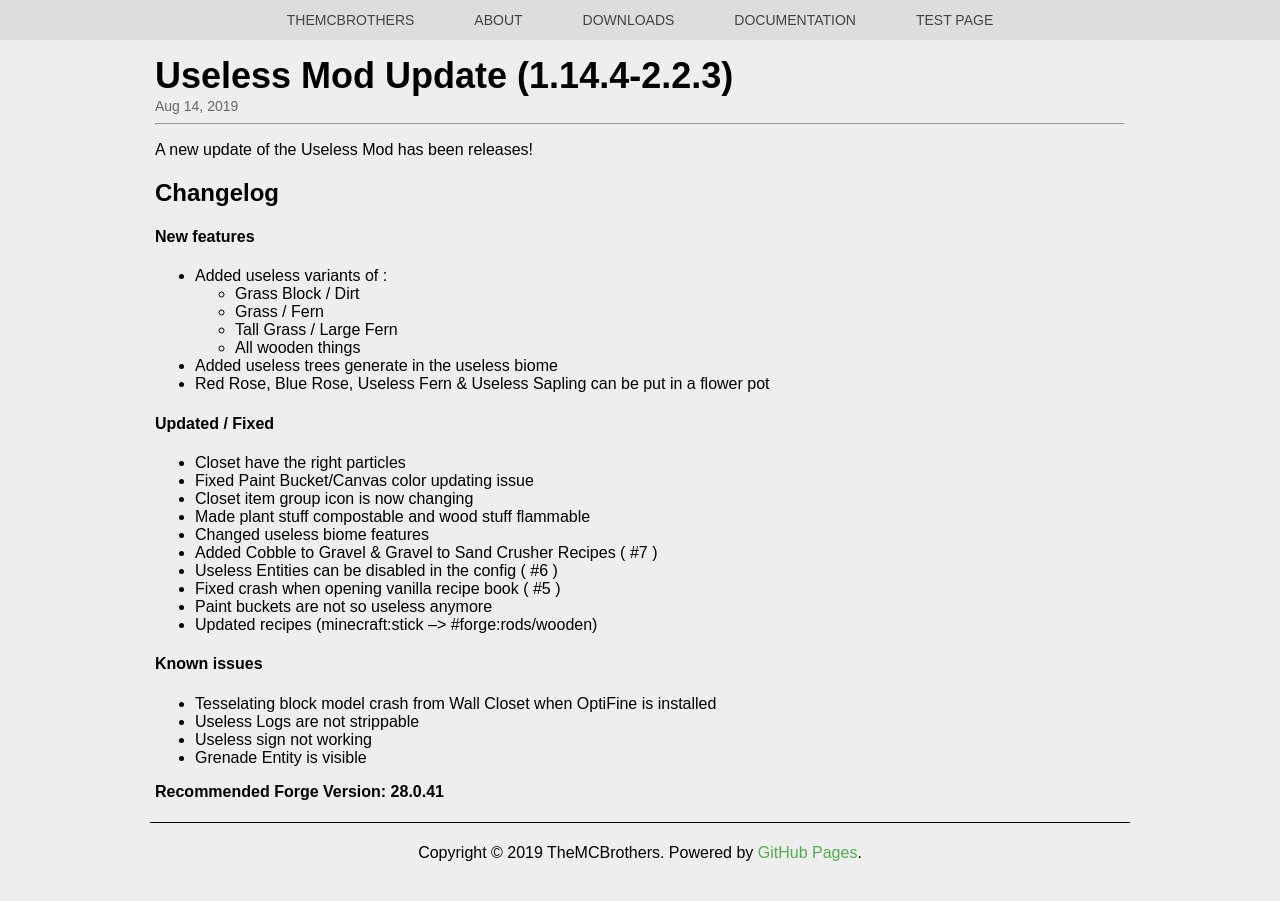
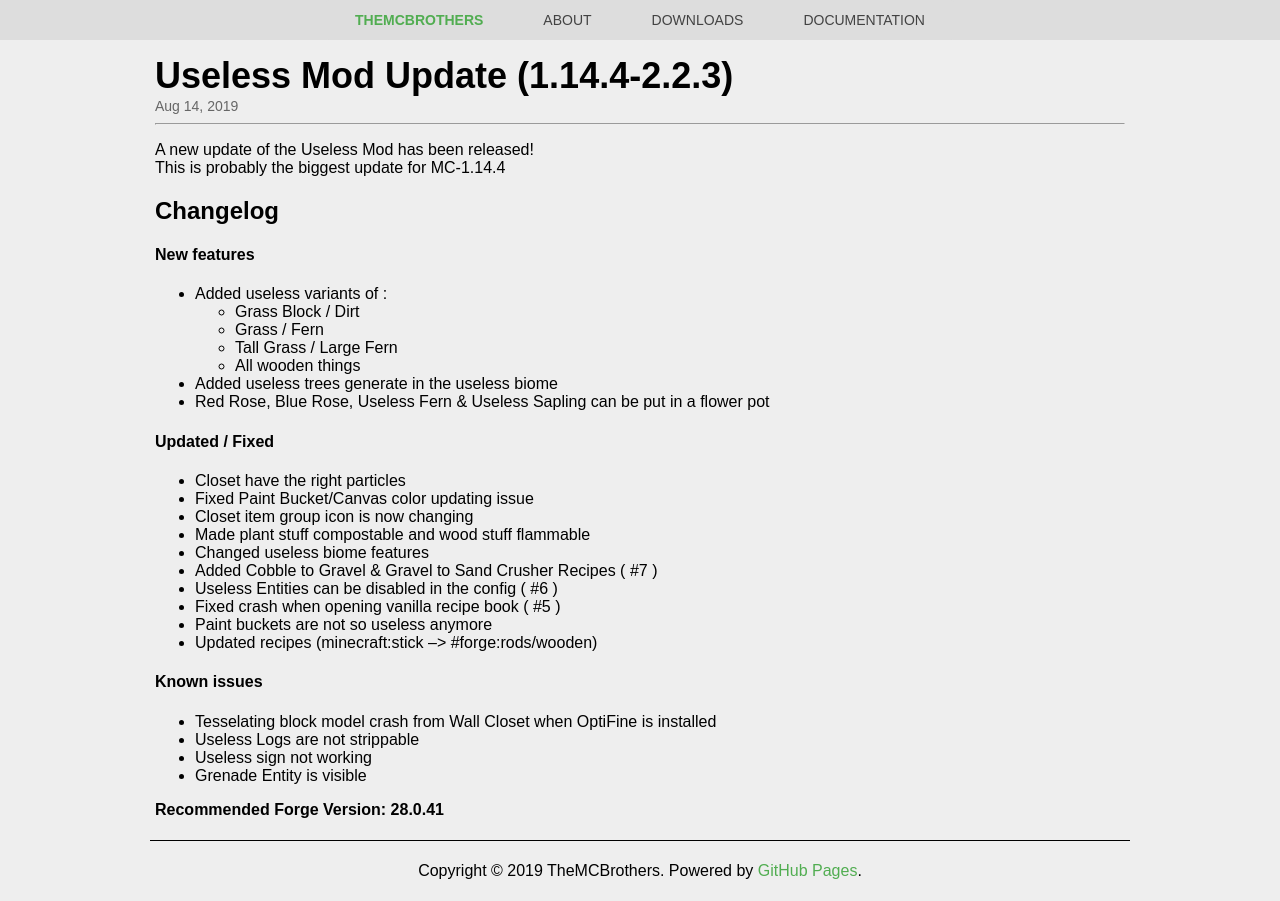
Before and after one commit to TheMCBrothers/themcbrothers.github.io, a Jekyll site: the page built from _posts/2019-08-14-useless-mod-update-1.14.4-2.2.3.md, in a window 1280 px wide and 1086 px high. Shown: the part 185-1086 px from the top of the window. Built offline with Jekyll 4.4.1, drawn with Linux system fonts in a browser that asks for light colours.

```diff
--- a/_config.yml
+++ b/_config.yml
@@ -17,7 +17,7 @@ title: TheMCBrothers
 email: themcbrothers2016@gmail.com
 description: >- # this means to ignore newlines until "baseurl:"
   The home of the Useless Mod.
-baseurl: "themcbros_website" # the subpath of your site, e.g. /blog
+baseurl: "/themcbros_website" # the subpath of your site, e.g. /blog
 url: "" # the base hostname & protocol for your site, e.g. http://example.com
 twitter_username: jekyllrb
 github_username:  TheMCBrothers
--- a/_posts/2019-08-14-useless-mod-update-1.14.4-2.2.3.md
+++ b/_posts/2019-08-14-useless-mod-update-1.14.4-2.2.3.md
@@ -2,10 +2,11 @@
 layout: "post"
 title: "Useless Mod Update (1.14.4-2.2.3)"
 categories: "uselessmod update"
-permalink: /:categories/1.14.4-2.2.3.html
+permalink: /:categories/1.14.4-2.2.3/
 ---
 
-A new update of the Useless Mod has been releases!
+A new update of the Useless Mod has been released!
+This is probably the biggest update for MC-1.14.4
 
 ## Changelog
 #### New features
--- a/style.css
+++ b/style.css
@@ -3,6 +3,8 @@ body {
 	font-family: sans-serif;
 	margin: 0;
 	padding: 0;
+	overflow-y: scroll;
+	overflow-x: hidden;
 }
 
 * {
@@ -37,6 +39,21 @@ nav.nav-2>ul {
 	display: inline-block;
 	background: #ddd;
 	border-radius: 5px;
+}
+
+nav.nav-2>ul>li:first-child:hover {
+	background: transparent;
+	border-radius: 5px;
+}
+
+nav.nav-2>ul>li:first-child > a {
+	font-weight: bold;
+	color: #51AD51;
+}
+
+nav.nav-2>ul>li:first-child:hover > a {
+	font-weight: bold;
+	color: #66DA66;
 }
 
 nav.nav-2>ul>li {
@@ -167,3 +184,11 @@ pre code {
 	border: none;
 	border-radius: 0;
 }
+
+table.members thead tr th {
+	text-align: left;
+}
+
+table.members tbody tr td, table.members thead tr th {
+	padding: 5px;
+}
--- a/testpage.html
+++ b/testpage.html
@@ -2,13 +2,13 @@
 layout: page
 title: Test Page
 description: A test site
-in_nav: true
+in_nav: false
 ---
 
 <p>This is a test page</p>
 
 {% for file in site.static_files %}
   {% if file.image %}
-    <img src="{{file.path}}" alt="{{file.name}}" style="max-width: 970px">
+    <img src="{{file.path | relative_url}}" alt="{{file.name}}" style="max-width: 970px">
   {% endif %}
 {% endfor %}
```
Also changed, not shown: about.html (added, +37 -0 lines), about.md (deleted, +0 -19 lines), index.md (+5 -1 lines).
